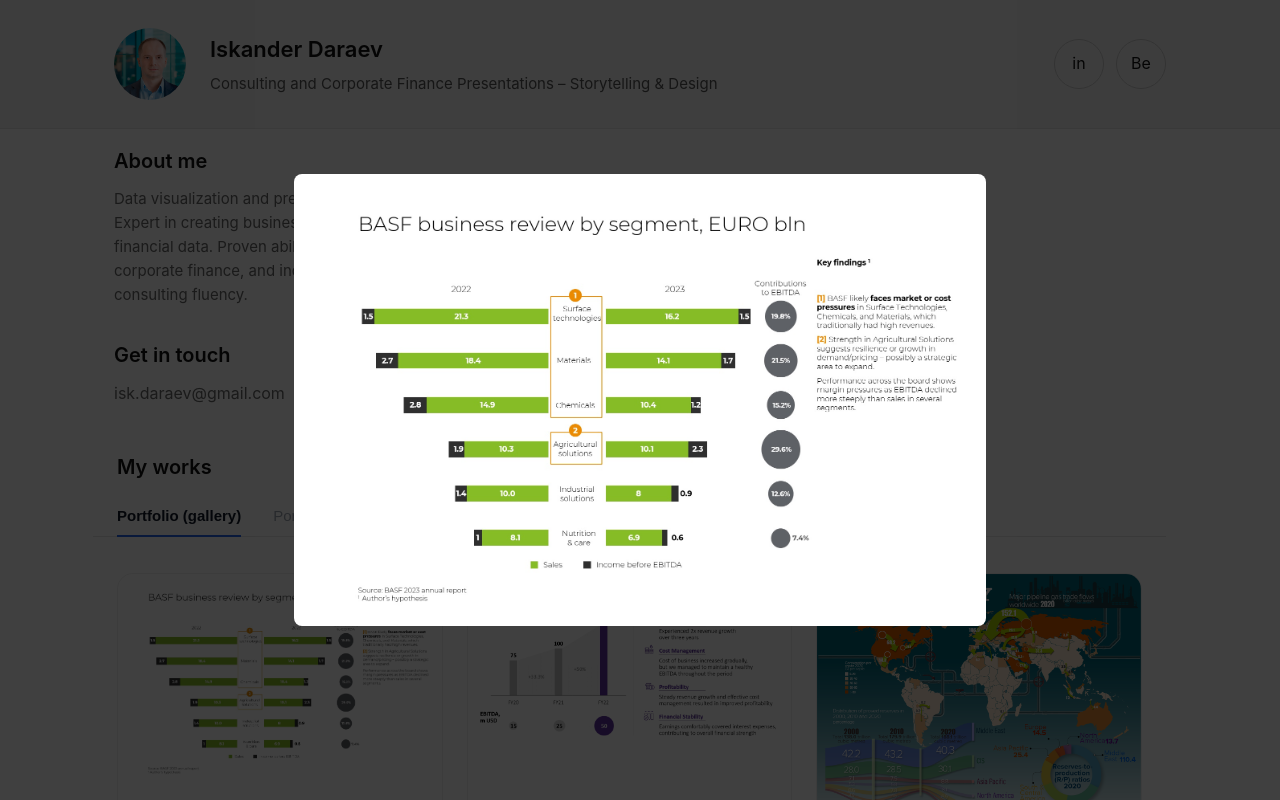
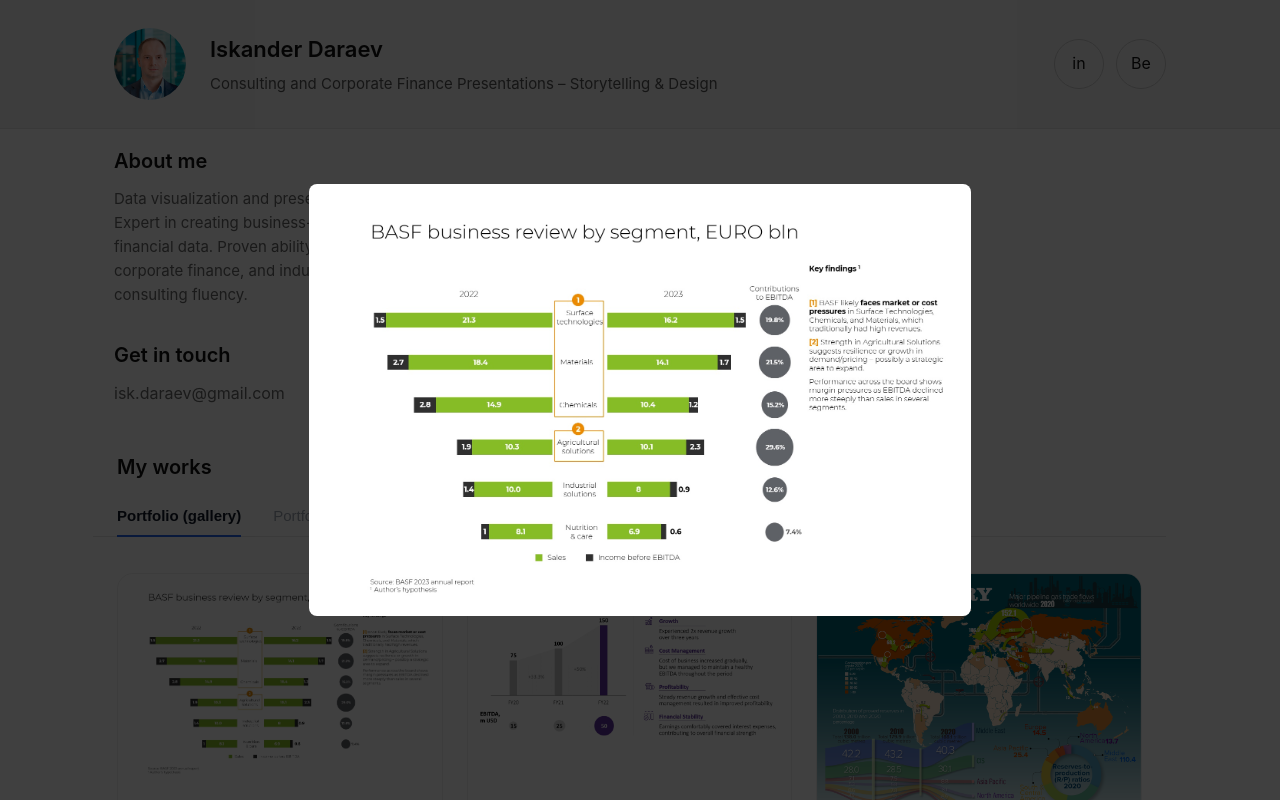
Before and after one commit to isk06/ruportfo, a Next.js app: page / in a window 1280 px wide. Both pictures are taken after a click on the element 279 px from the left and 705 px from the top of the page. Shown: the top 800 px of the page. Built offline with nearby package versions, Linux system fonts and the light colour scheme.

Commit message:
new 008 ver

```diff
--- a/components/ProjectCard.tsx
+++ b/components/ProjectCard.tsx
@@ -19,9 +19,15 @@ export default function ProjectCard({ image }: ProjectCardProps) {
           className="modal-overlay"
           onClick={() => setIsModalOpen(false)}
           style={{
+            position: "fixed",
+            inset: 0,
+            background: "rgba(0,0,0,0.75)",
             display: "flex",
             alignItems: "center",
             justifyContent: "center",
+            overflow: "auto", // allow scrolling if content is too large
+            zIndex: 1000,
+            padding: "20px",
           }}
         >
           <div className="modal-content" style={{ textAlign: "center" }}>
@@ -29,9 +35,11 @@ export default function ProjectCard({ image }: ProjectCardProps) {
               src={image}
               alt="Full size"
               style={{
-                width: "60%",      // 40% smaller
+                width: "60%",           // scale down to 60%
+                maxWidth: "100%",       // never exceed viewport width
+                maxHeight: "90vh",      // never exceed viewport height
                 height: "auto",
-                margin: "0 auto",  // center horizontally
+                margin: "0 auto",
                 display: "block",
               }}
             />
```
